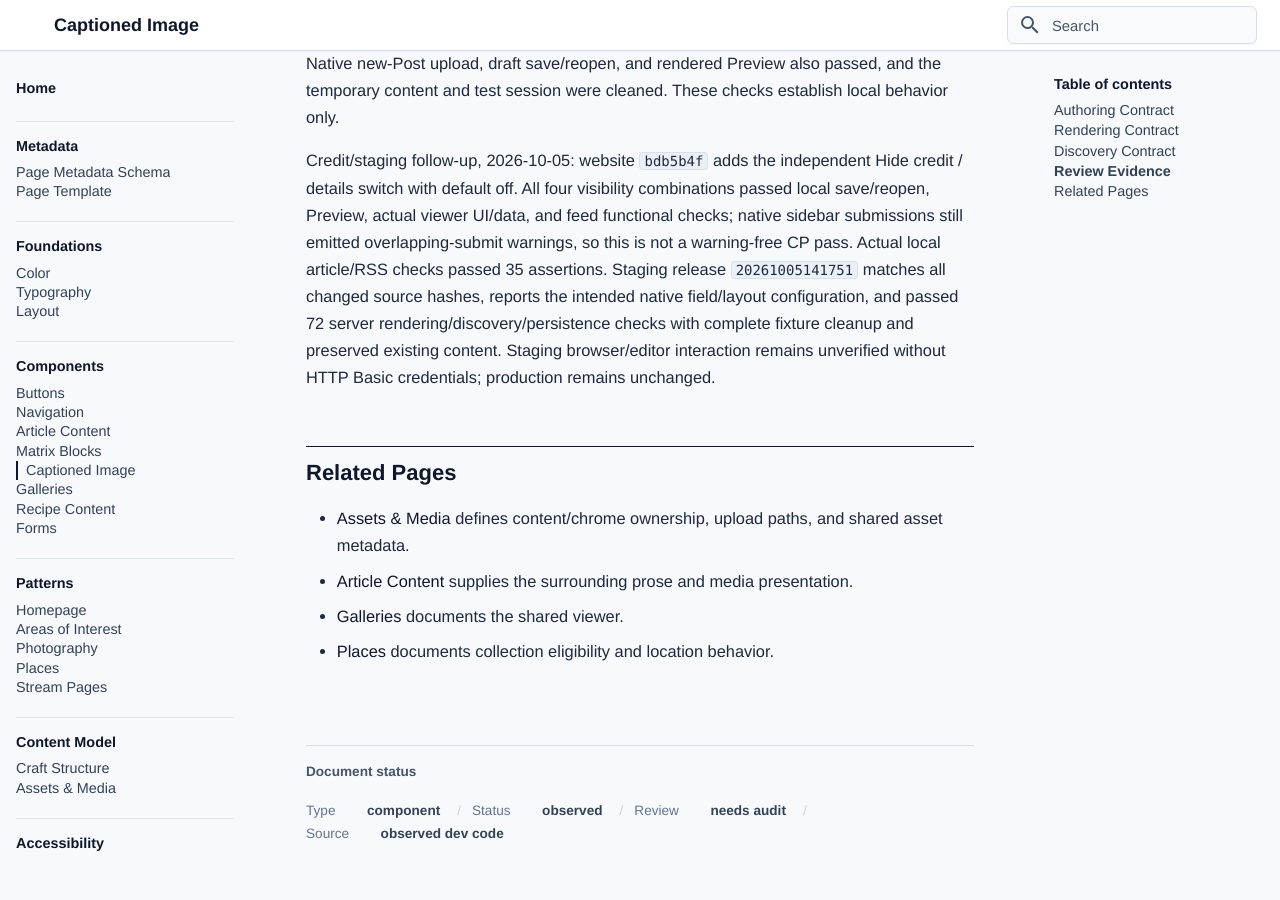
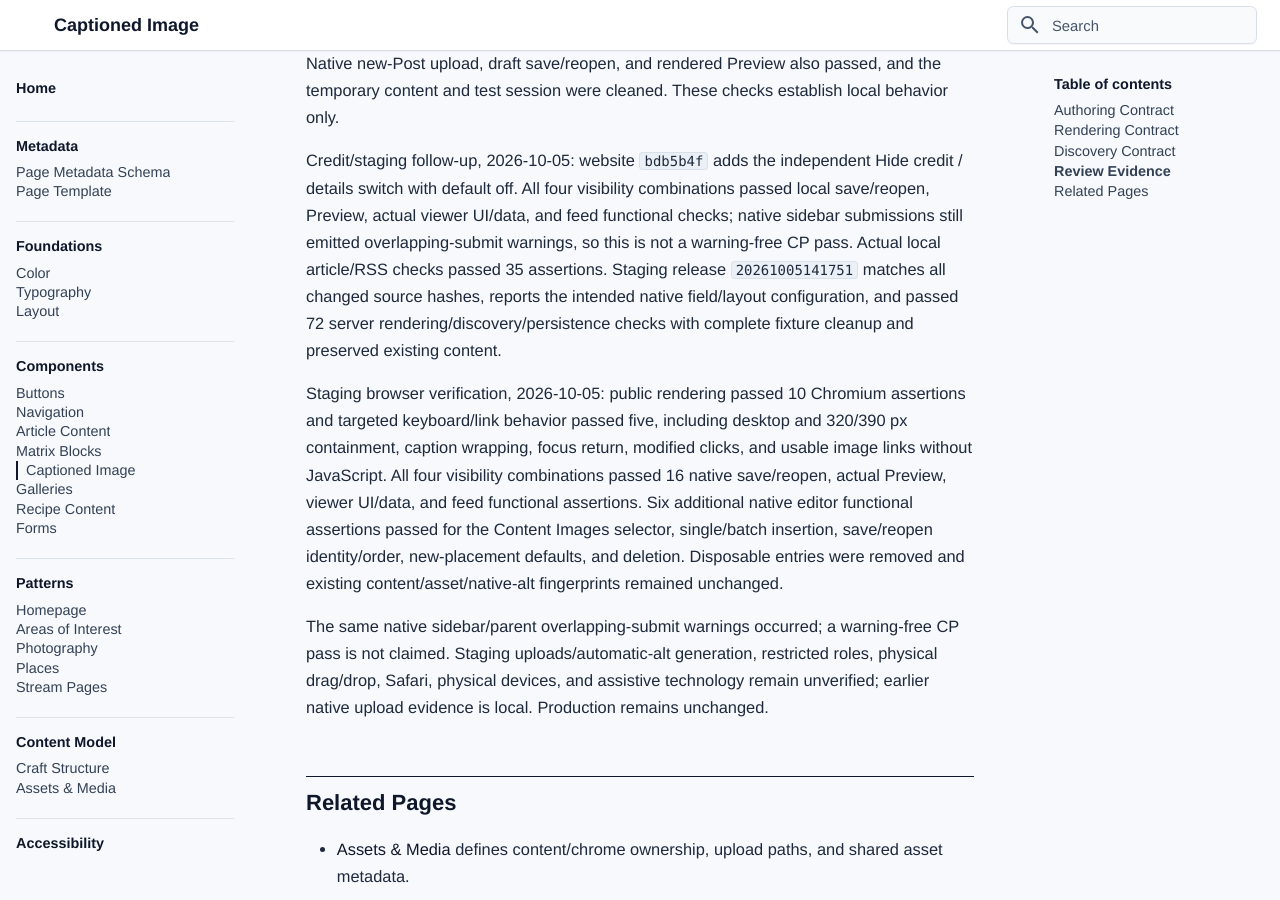
Before and after one commit to bentilden/Design-System, an MkDocs documentation site: the page built from docs/components/captioned-image.md, in a window 1280 px wide and 900 px high, scrolled down 2756 px. Built offline with MkDocs 1.6.1 and Material for MkDocs 9.7.7, drawn with Linux system fonts in a browser that asks for light colours; some web fonts are replaced.

Commit message:
Document captioned-image staging interaction verification

```diff
--- a/docs/components/captioned-image.md
+++ b/docs/components/captioned-image.md
@@ -80,7 +80,11 @@ Source review, 2026-10-04: inspected the files listed above in website `cad9448`
 
 Scoped local rendering correction, 2026-10-04: `cad9448` preserves wrappers spanning embedded entries. Unsaved native Entry/FieldData fixtures passed all six blockquote/list/table cases in article and feed modes, including deliberately colliding authored comments; the existing 21 rendering checks also passed. The full 65-check discovery/rendering suite and HTTP/browser checks passed after this correction. `scripts/content-images-qa.php` includes read-only feed regressions for these wrappers. Native new-Post upload, draft save/reopen, and rendered Preview also passed, and the temporary content and test session were cleaned. These checks establish local behavior only.
 
-Credit/staging follow-up, 2026-10-05: website `bdb5b4f` adds the independent Hide credit / details switch with default off. All four visibility combinations passed local save/reopen, Preview, actual viewer UI/data, and feed functional checks; native sidebar submissions still emitted overlapping-submit warnings, so this is not a warning-free CP pass. Actual local article/RSS checks passed 35 assertions. Staging release `20261005141751` matches all changed source hashes, reports the intended native field/layout configuration, and passed 72 server rendering/discovery/persistence checks with complete fixture cleanup and preserved existing content. Staging browser/editor interaction remains unverified without HTTP Basic credentials; production remains unchanged.
+Credit/staging follow-up, 2026-10-05: website `bdb5b4f` adds the independent Hide credit / details switch with default off. All four visibility combinations passed local save/reopen, Preview, actual viewer UI/data, and feed functional checks; native sidebar submissions still emitted overlapping-submit warnings, so this is not a warning-free CP pass. Actual local article/RSS checks passed 35 assertions. Staging release `20261005141751` matches all changed source hashes, reports the intended native field/layout configuration, and passed 72 server rendering/discovery/persistence checks with complete fixture cleanup and preserved existing content.
+
+Staging browser verification, 2026-10-05: public rendering passed 10 Chromium assertions and targeted keyboard/link behavior passed five, including desktop and 320/390 px containment, caption wrapping, focus return, modified clicks, and usable image links without JavaScript. All four visibility combinations passed 16 native save/reopen, actual Preview, viewer UI/data, and feed functional assertions. Six additional native editor functional assertions passed for the Content Images selector, single/batch insertion, save/reopen identity/order, new-placement defaults, and deletion. Disposable entries were removed and existing content/asset/native-alt fingerprints remained unchanged.
+
+The same native sidebar/parent overlapping-submit warnings occurred; a warning-free CP pass is not claimed. Staging uploads/automatic-alt generation, restricted roles, physical drag/drop, Safari, physical devices, and assistive technology remain unverified; earlier native upload evidence is local. Production remains unchanged.
 
 ## Related Pages
 
```
